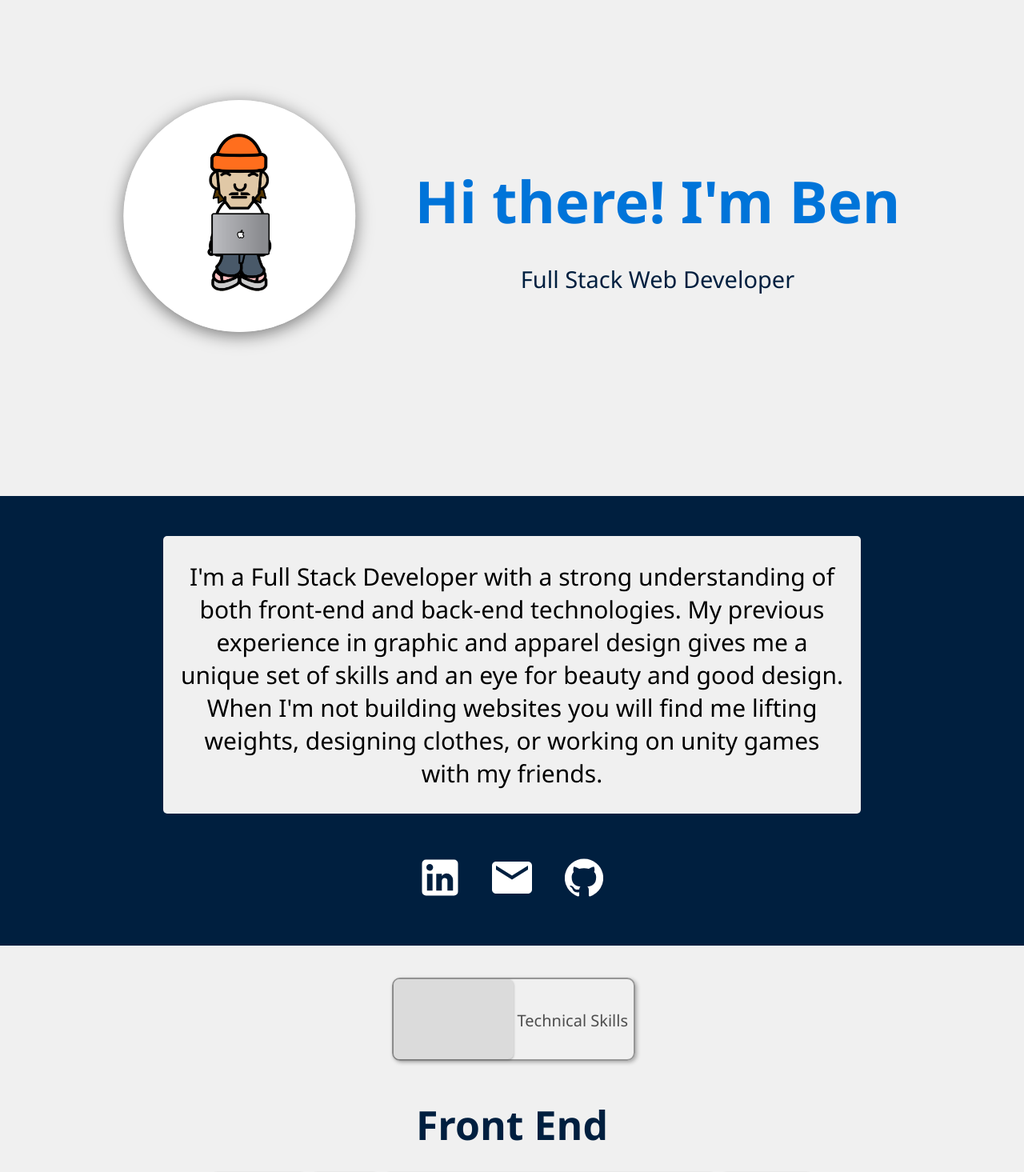
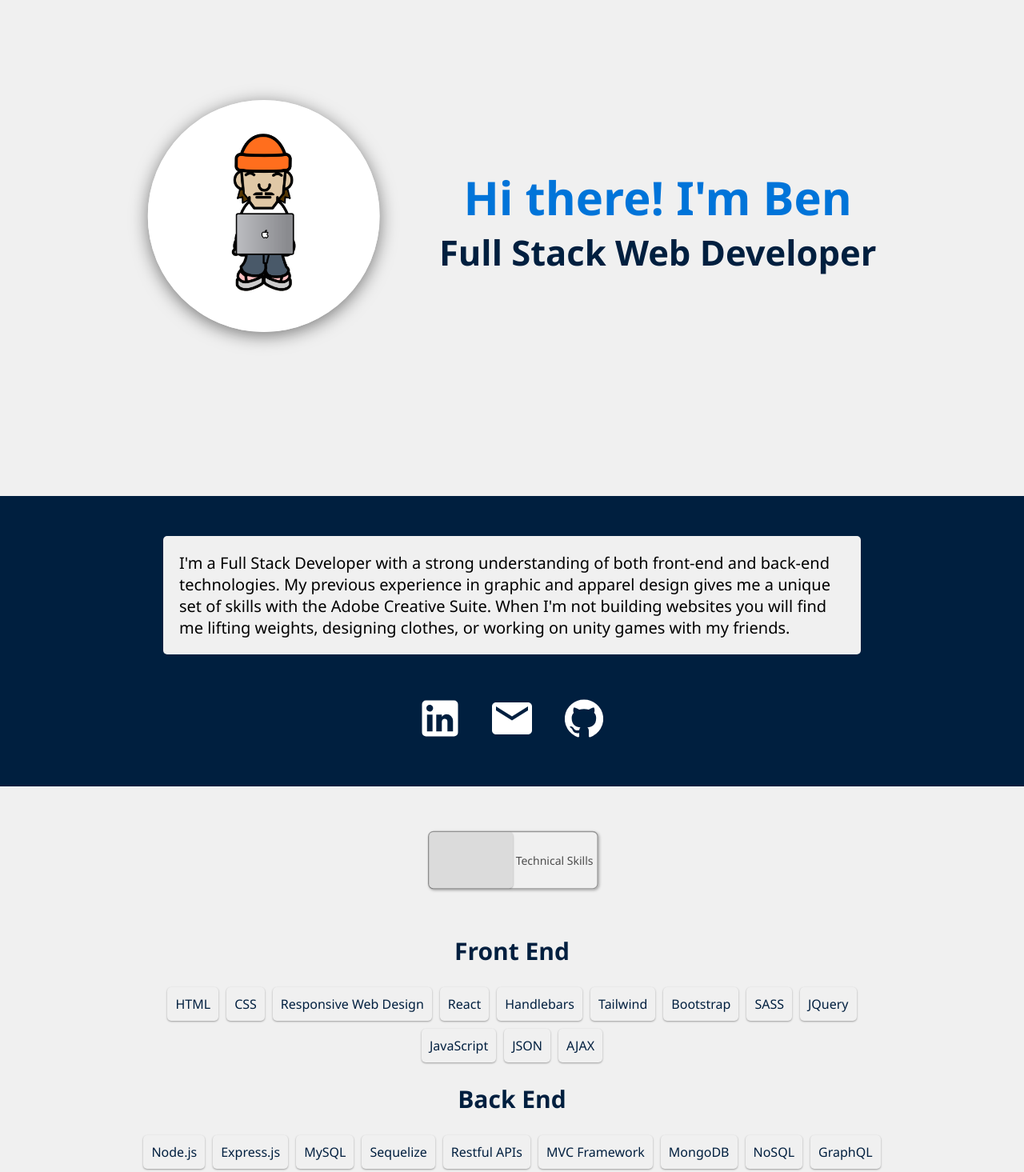
Before and after one commit to bantonneau/react-portfolio, a React (Create React App) app: page / in a window 1280 px wide. Shown: the part 180-1645 px from the top of the page at 80% size. Built offline with nearby package versions, Linux system fonts and the light colour scheme.

Commit message:
semantic tags and udpate home styling

```diff
--- a/src/pages/Home.js
+++ b/src/pages/Home.js
@@ -7,29 +7,28 @@ import benos from '../assets/laptop.jpg'
 import { Link } from 'react-router-dom'
 
 function Home() {
-
   const [showTechnical, setShowTechnical] = useState(true);
 
   return (
-    <div className='home'>
-      <div className='about'>
-        <div className='hero'>
+    <main className='home'>
+      <header className='about'>
+        <section className='hero'>
           <div className='image-cropper'>
             <img src={benos} alt='benos avatar' className="rounded" />
           </div>
           <div className='herotext'>
-            <h2>Hi there! I'm Ben</h2>
-            <p>Full Stack Web Developer</p>
+            <h1>Hi there! I'm Ben</h1>
+            <h2>Full Stack Web Developer</h2>
           </div>
-        </div>
-      </div>
-      <div className='aboutme'>
-        <div className='prompt'>
+        </section>
+      </header>
+      <section className='aboutme'>
+        <article className='prompt'>
           <p>
-            I'm a Full Stack Developer with a strong understanding of both front-end and back-end technologies. My previous experience in graphic and apparel design gives me a unique set of skills and an eye for beauty and good design. When I'm not building websites you will find me lifting weights, designing clothes, or working on unity games with my friends.
+            I'm a Full Stack Developer with a strong understanding of both front-end and back-end technologies. My previous experience in graphic and apparel design gives me a unique set of skills with the Adobe Creative Suite. When I'm not building websites you will find me lifting weights, designing clothes, or working on unity games with my friends.
           </p>
-        </div>
-        <div className='socialLinks'>
+        </article>
+        <nav className='socialLinks'>
           <Link to="https://www.linkedin.com/in/benantonn/" target='_blank'>
             <LinkedIn />
           </Link>
@@ -39,10 +38,9 @@ function Home() {
           <Link to='https://github.com/bantonneau' target='_blank'>
             <GitHub className='githubIcon' />
           </Link>
-        </div>
-      </div>
-      <div className='skills'>
-
+        </nav>
+      </section>
+      <section className='skills'>
         <div className="toggleContainer">
           <label className="toggle">
             <input type="checkbox" onChange={() => setShowTechnical(!showTechnical)} />
@@ -50,12 +48,11 @@ function Home() {
             <span className="labels" data-on="Soft Skills" data-off="Technical Skills"></span>
           </label>
         </div>
-
         <div className="skillsContainer">
           {showTechnical ? <TechnicalSkills /> : <SoftSkills />}
         </div>
-      </div>
-    </div>
+      </section>
+    </main>
   )
 }
 
--- a/src/styles/Home.css
+++ b/src/styles/Home.css
@@ -3,6 +3,18 @@
   --accentColor: white;
   --mainText: #0074D9;
   --accentText: rgb(255, 255, 255);
+}
+
+h1 {
+  font-size: 40px;
+  color: var(--mainText);
+  font-family: "Segoe UI", Tahoma, Geneva, Verdana, sans-serif;
+}
+
+h2 {
+  font-size: 30px;
+  color: var(--mainColor);
+  font-family: "Segoe UI", Tahoma, Geneva, Verdana, sans-serif;
 }
 
 .home {
@@ -49,10 +61,12 @@
   margin: 150px 0 150px 0;
 }
 
+.about h1 {
+  margin-bottom: 0px;
+}
+
 .about h2 {
-  font-family: "Segoe UI", Tahoma, Geneva, Verdana, sans-serif;
-  font-size: 50px;
-  color: var(--mainText);margin-bottom: 20px;
+  margin-top: 0;
 }
 
 .about p {
@@ -66,14 +80,13 @@
   flex-direction: column;
   justify-content: center;
   align-items: center;
-  text-align: center;
   background-color: var(--mainColor);
   color: var(--accentColor);
 }
 
 .aboutme .prompt {
   width: 65%;
-  font-size: 30px;
+  font-size: 20px;
   margin-top: 50px;
   background-color: #f0f0f0;
   color: black;
@@ -94,7 +107,6 @@
 }
 
 .skills {
-  font-size: 35px;
   width: 100%;
   display: flex;
   justify-content: center;
@@ -121,12 +133,12 @@
 }
 
 .skills h2 {
-  font-size: 50px;
   margin: 20px 0 20px 0;
 }
 
 .toggleContainer {
 margin: 40px 0 20px 0;
+scale: 0.7;
 }
 
 .toggle {
@@ -227,10 +239,6 @@ margin: 40px 0 20px 0;
 
 
 @media only screen and (max-width: 600px) {
-  .about h2 {
-    font-size: 40px;
-  }
-
   .about .prompt {
     margin-top: 10px;
     font-size: 20px;
@@ -279,10 +287,6 @@ margin: 40px 0 20px 0;
     transition: all 0.4s ease-in-out;
   }
 
-  .skills h2 {
-    font-size: 40px;
-    margin: 20px 0 20px 0;
-  }
 
   .skills {
     font-size: 20px;
@@ -295,7 +299,7 @@ margin: 40px 0 20px 0;
   }
 }
 
-@media only screen and (min-width: 1200px) {
+@media only screen and (min-width: 100px) {
   .hero {
     scale: 1.45;
   }
```
